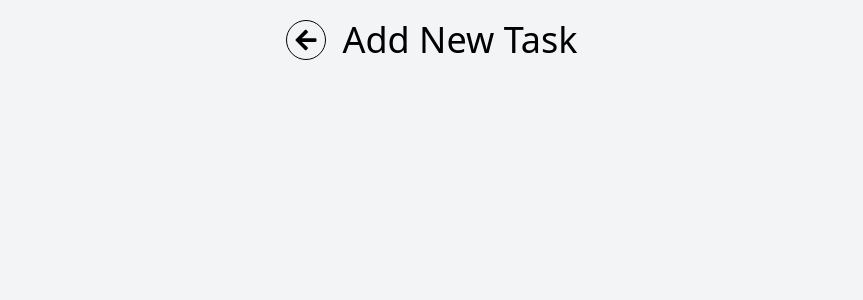
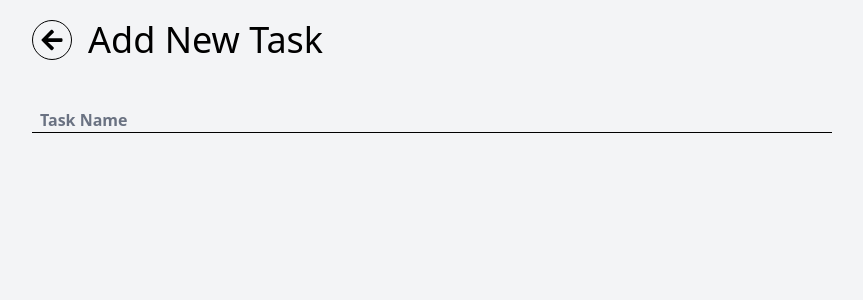
Before and after one commit to douglas86/Todo-App-React, a React (Vite) app: page /new-task in a window 1280 px wide. Shown: the top 300 px of the page, without its empty margins (208-1071 px from the left). Built offline with nearby package versions, Linux system fonts and the light colour scheme.

Commit message:
feat(created): Form component

```diff
--- a/src/components/atoms/elements.tsx
+++ b/src/components/atoms/elements.tsx
@@ -1,3 +1,16 @@
+export const inputWithLabel = (text: string) => (
+  <div className="relative mt-12">
+    <input
+      type="text"
+      className="peer w-full border-b placeholder:text-transparent"
+      placeholder={text}
+    />
+    <label className="absolute left-0 ml-1 bg-gray-100 font-bold -translate-y-8 px-1 text-lg duration-100 ease-linear peer-placeholder-shown:translate-y-0 peer-placeholder-shown:text-base peer-placeholder-shown:text-gray-500 peer-focus:ml-0 peer-focus:-translate-y-8 peer-focus:px-1 peer-focus:text-lg">
+      {text}
+    </label>
+  </div>
+);
+
 /**
  * This is the page title that sits at the top of the page with the home button next to it
  * @param title
--- /dev/null
+++ b/src/components/organism/Form.tsx
@@ -0,0 +1,7 @@
+import { inputWithLabel } from "../atoms/elements.tsx";
+
+const Form = () => {
+  return <form>{inputWithLabel("Task Name")}</form>;
+};
+
+export default Form;
--- a/src/components/pages/NewTaskPage.tsx
+++ b/src/components/pages/NewTaskPage.tsx
@@ -1,9 +1,11 @@
 import PageHeader from "../organism/PageHeader.tsx";
+import Form from "../organism/Form";
 
 const NewTaskPage = () => {
   return (
-    <div className="flex">
+    <div className="sm:w-120 md:w-150 lg:w-200">
       <PageHeader title="Add New Task" />
+      <Form />
     </div>
   );
 };
```
Also changed, not shown: src/components/molecule/SelectLevel.tsx (added).
